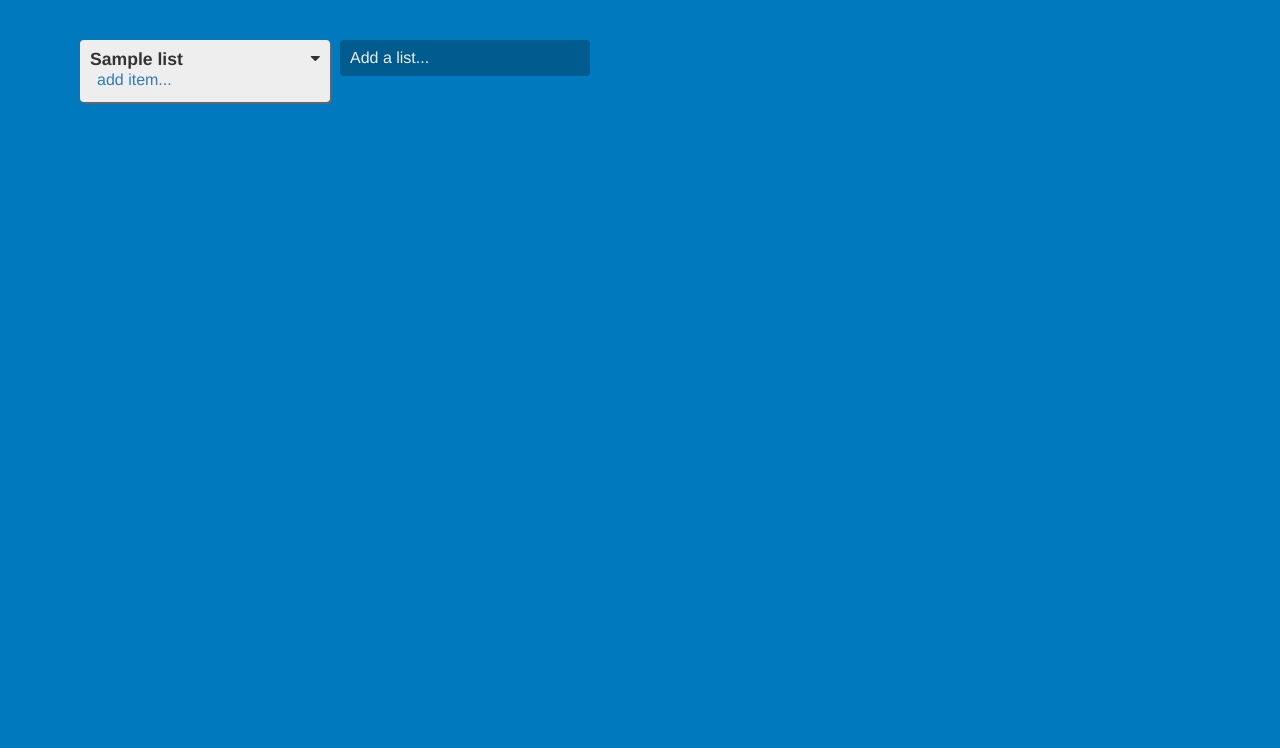
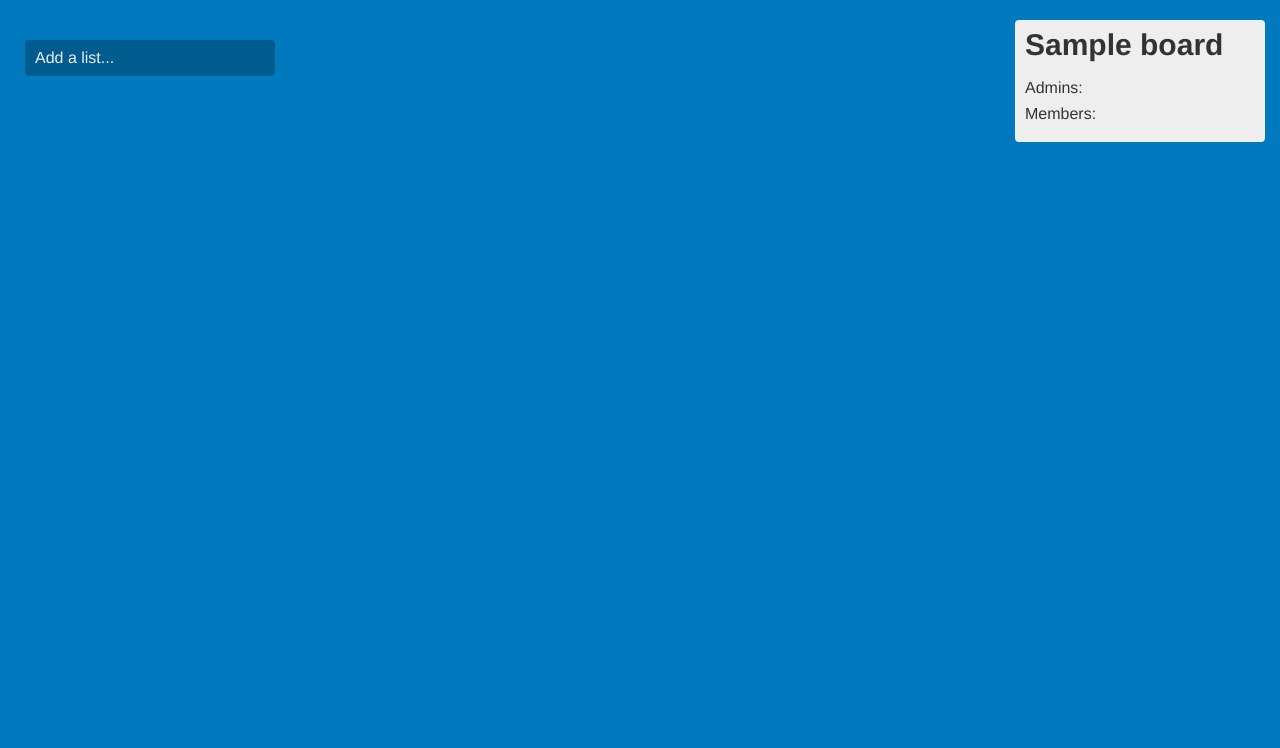
Before and after one commit to KristianTashkov/prello, a Django app: template boards/templates/boards/board.html in a window 1280 px wide. Shown: the part 52-800 px from the top of the page. Run offline with Django 3.2, Linux system fonts and the light colour scheme; tables that the repository leaves empty hold one stand-in row (values such as "Sample post"); the template is opened without the code that fills it: values that come from a table or form of the project are taken from there, most other values are stand-ins (such as "Sample title", 1, 10 or a date in 2020); some libraries are stand-ins or nearby versions.

Commit message:
Board navigation pane

```diff
--- a/boards/models.py
+++ b/boards/models.py
@@ -19,6 +19,13 @@
         board.admins.add(user)
         board.members.add(user)
         return board
+
+    def get_for_rendering(self):
+        self.board_members = self.members.all()
+        self.board_admins = self.admins.all()
+        self.board_lists = [board_list.get_for_rendering()
+                            for board_list in self.lists.all()]
+        return self
 
 
 class List(models.Model):
--- a/boards/templates/boards/board.html
+++ b/boards/templates/boards/board.html
@@ -10,7 +10,7 @@
 {% block content %}
 
 <ol id="board_lists">
-	{% for board_list in lists %}
+	{% for board_list in board.board_lists %}
 	<li class="list" draggable="true">
 		<div class="dropdown list_options">
 		  <a class="dropdown-toggle" type="button" id="dropdownMenu1" data-toggle="dropdown" aria-haspopup="true" aria-expanded="true">
@@ -43,7 +43,26 @@
 	</a>
 </ol>
 
-{% for board_list in lists %}
+<div class="board-nav-bar">
+	 <div class="board-name">{{ board.title }}</div>
+	 <p>
+	 	<div>Admins:</div>
+	 	<ul class="members-list">
+	 	{% for member in board.board_admins %}
+	 		<li>{{ member.username }}</li>
+	 	{% endfor %}
+	 	</ul>
+	 	<div>Members:</div>
+	 	<ul class="members-list">
+	 	{% for member in board.board_members %}
+	 		<li>{{ member.username }}</li>
+	 	{% endfor %}
+	 	</ul>
+	 </p>
+</div>
+
+
+{% for board_list in board.board_lists %}
 <div class="modal fade" id="add_list_item_modal{{ board_list.id }}">
   <div class="modal-dialog">
     <div class="modal-content">
@@ -100,7 +119,7 @@
     <div class="modal-content">
     <form method="post" action="{% url 'new_list' %}">
       {% csrf_token %}
-      <input type="hidden" id="board_id "name="board_id" value="{{ board_id }}" />
+      <input type="hidden" id="board_id "name="board_id" value="{{ board.id }}" />
       <div class="modal-header">
         <button type="button" class="close" data-dismiss="modal" aria-label="Close"><span aria-hidden="true">&times;</span></button>
         <h4 class="modal-title">Add a list</h4>
--- a/boards/views.py
+++ b/boards/views.py
@@ -13,12 +13,9 @@
 
 def board(request, board_id):
     board = get_object_or_404(Board, id=board_id)
-    lists = [board_list.get_for_rendering()
-             for board_list in board.lists.all()]
 
     return render(request, 'boards/board.html',
-                  {"lists": lists,
-                   "board_id": board.id})
+                  {"board": board.get_for_rendering()})
 
 
 @login_required
--- a/static/css/board.css
+++ b/static/css/board.css
@@ -1,5 +1,39 @@
 body {
     background-color: #0079BF;
+}
+
+body .container {
+    width: 100%;
+}
+
+.board-nav-bar {
+    width: 20%;
+    display:inline-block;
+    vertical-align: top;
+    padding: 10px;
+    margin-left: 2%;
+    border-radius: 4px;
+    background-color: #EEE;
+}
+
+#board_lists
+{
+    width: 78%;
+    display:inline-block;
+}
+
+.board-name {
+    font-size: 30px;
+    font-weight: bold;
+    margin-bottom: 20px
+}
+
+.members-list {
+    margin-bottom: 10px
+}
+
+.members-list li {
+    margin-left:30px;
 }
 
 .list
```
